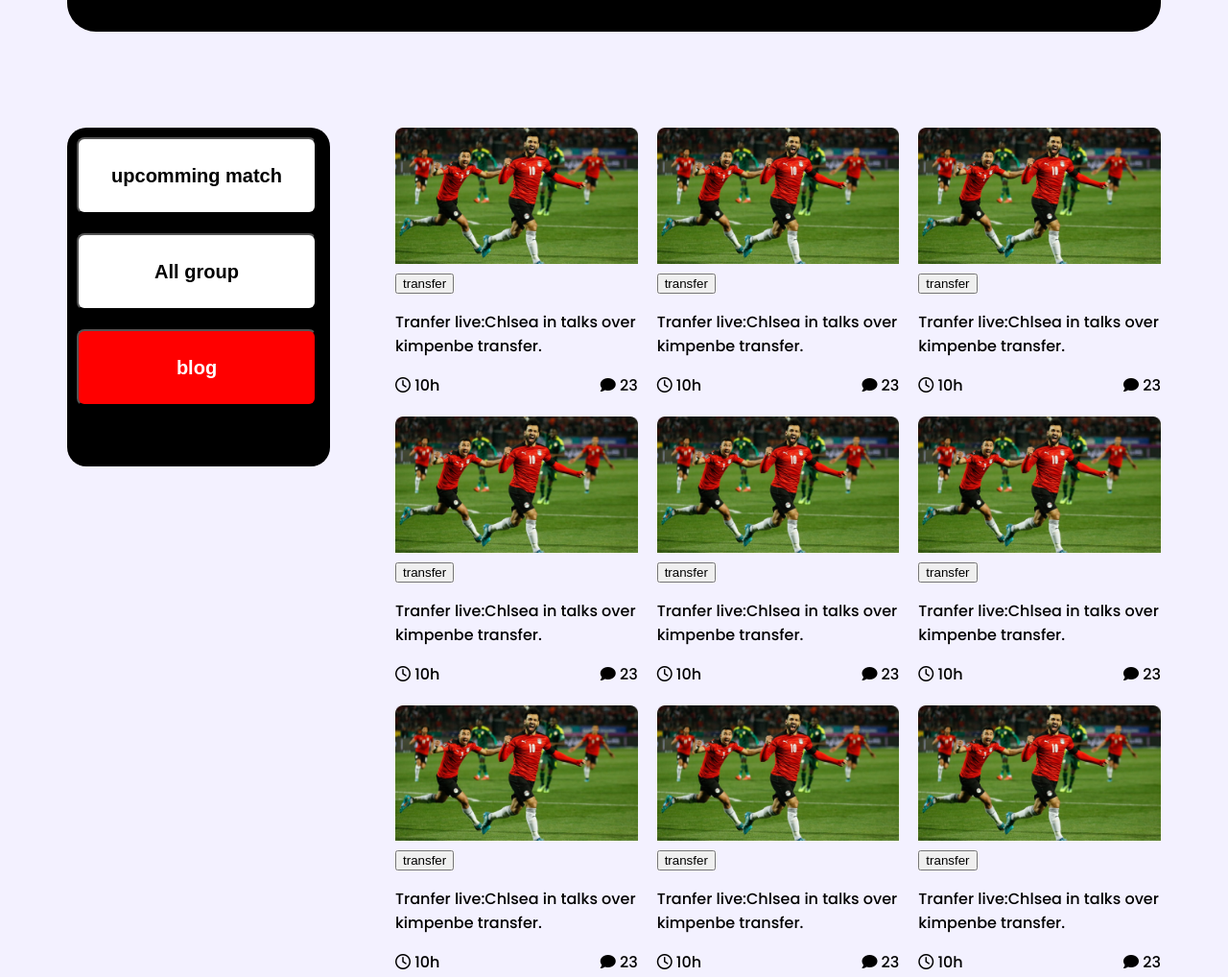
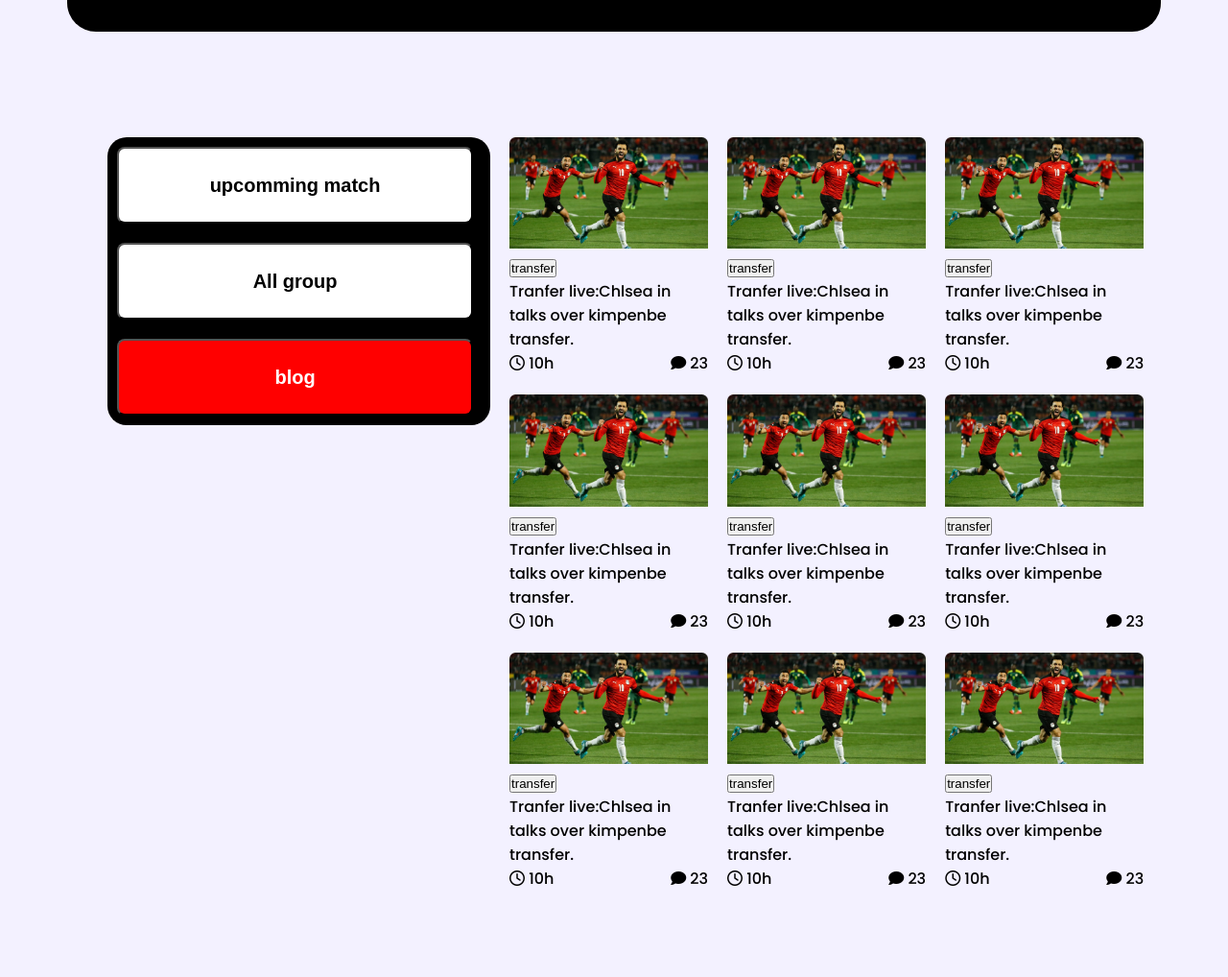
Before and after one commit to tanvir8685/world-cup, a plain HTML site: page index.html in a window 1280 px wide. Shown: the part 500-1518 px from the top of the page at 96% size. Drawn offline with Linux system fonts and the light colour scheme.

Commit message:
6th attemp

```diff
--- a/style.css
+++ b/style.css
@@ -2,13 +2,17 @@
 
 @import url('https://fonts.googleapis.com/css2?family=Arimo:ital,wght@1,500&family=Poppins:ital,wght@0,500;1,400&display=swap');
 /* top players style */
+*{
+    margin: 0;
+    padding:0;
+}
+
 body{
     font-family: 'Arimo', sans-serif;
     font-family: 'Poppins', sans-serif;
     background-color:#F3F1FF;
 
-margin: 0;
-padding:0
+
 }
 
 .container{
@@ -67,6 +71,7 @@ h1{
 .video-section {
     display: flex;
     flex-wrap: wrap;
+    justify-content: center;
 }
 
 
@@ -78,9 +83,9 @@ h1{
 }
 .button-area {
      border-radius: 20px;
-    height: 40%;
+    /*min-height: 40%; */
     background-color: black;
-     width: 80%;
+     /*width: 95%; */
     margin-right: 30px;
 }
 
@@ -91,7 +96,7 @@ h1{
     padding: 10px;
     background-color:white;
     border-radius: 8px;
-    width: 250px;
+    width: 93%;
     margin: 10px;
     height: 80px;
 }
@@ -102,7 +107,7 @@ h1{
     padding: 10px;
     background-color:red;
     border-radius: 8px;
-    width: 250px;
+    width: 93%;
     margin: 10px;
     height: 80px;
 }
@@ -142,19 +147,85 @@ h1{
 
 
 }
-@media screen and(max-width:576) {
-    .container{
+
+
+
+/* Extra small devices (phones, 600px and down) */
+@media only screen and (max-width: 600px) {
+
+    .news{
         width: 100%;
     }
-    .black ,.right-side{
 
+    .images{
+        width: 100%;
+    }
+
+    .container{
+        width: 98%;
+        margin-left: 1%;
+        margin-right: 1%;
+    }
+
+    .right-side,
+    .left-side{
+        width: 90%;
+        margin: 10px;
+
+    }
+    .lower-part{
+        margin: 0;
+    }
+
+    .right-side{
         grid-template-columns: repeat(1,1fr);
     }
-    .news ,.images, .player, .footer-black{
-        flex-direction: column;
-    }
-    /* .right-side{
-        grid-template-columns: repeat(1,1fr);
-    } */
+
 
 }
+
+/* Small devices (portrait tablets and large phones, 600px and up) */
+@media only screen and (min-width: 600px) {
+    .right-side,
+    .left-side{
+        width: 90%;
+        margin: 10px;
+
+    }
+
+    .right-side{
+        grid-template-columns: repeat(2,1fr);
+    }
+
+    .button-area{
+        margin-right: 0px;
+    }
+
+}
+
+
+
+/* Large devices (laptops/desktops, 992px and up) */
+@media only screen and (min-width: 992px) {
+    .left-side{
+        width: 35%;
+        margin-left: 3%;
+
+    }
+
+    .right-side{
+        width: 58%;
+
+    }
+
+    .right-side{
+        grid-template-columns: repeat(2,1fr);
+    }
+}
+
+/* Extra large devices (large laptops and desktops, 1200px and up) */
+@media only screen and (min-width: 1200px) {
+    .right-side{
+        grid-template-columns: repeat(3,1fr);
+    }
+}
```
Also changed, not shown: index.html (+5 -1 lines).
